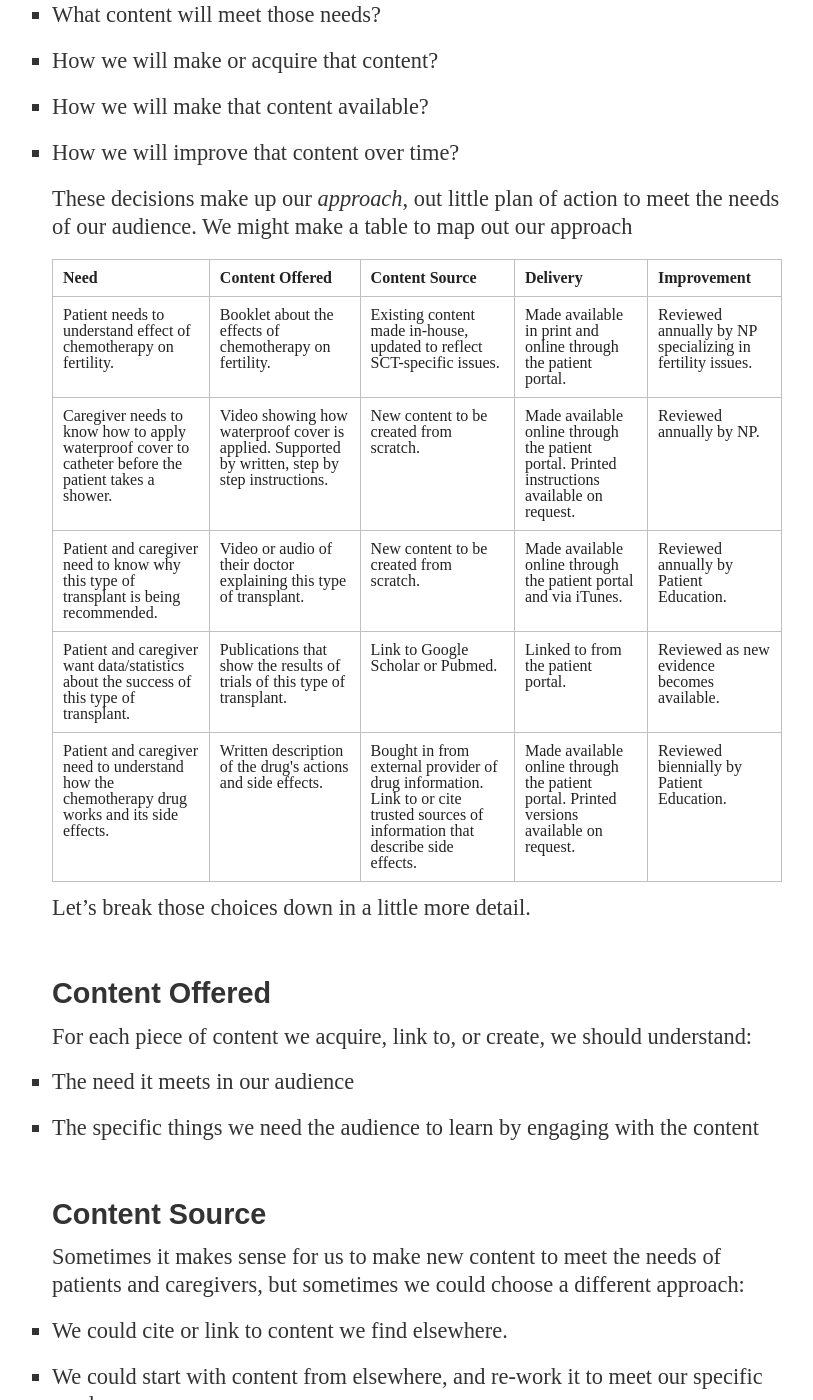
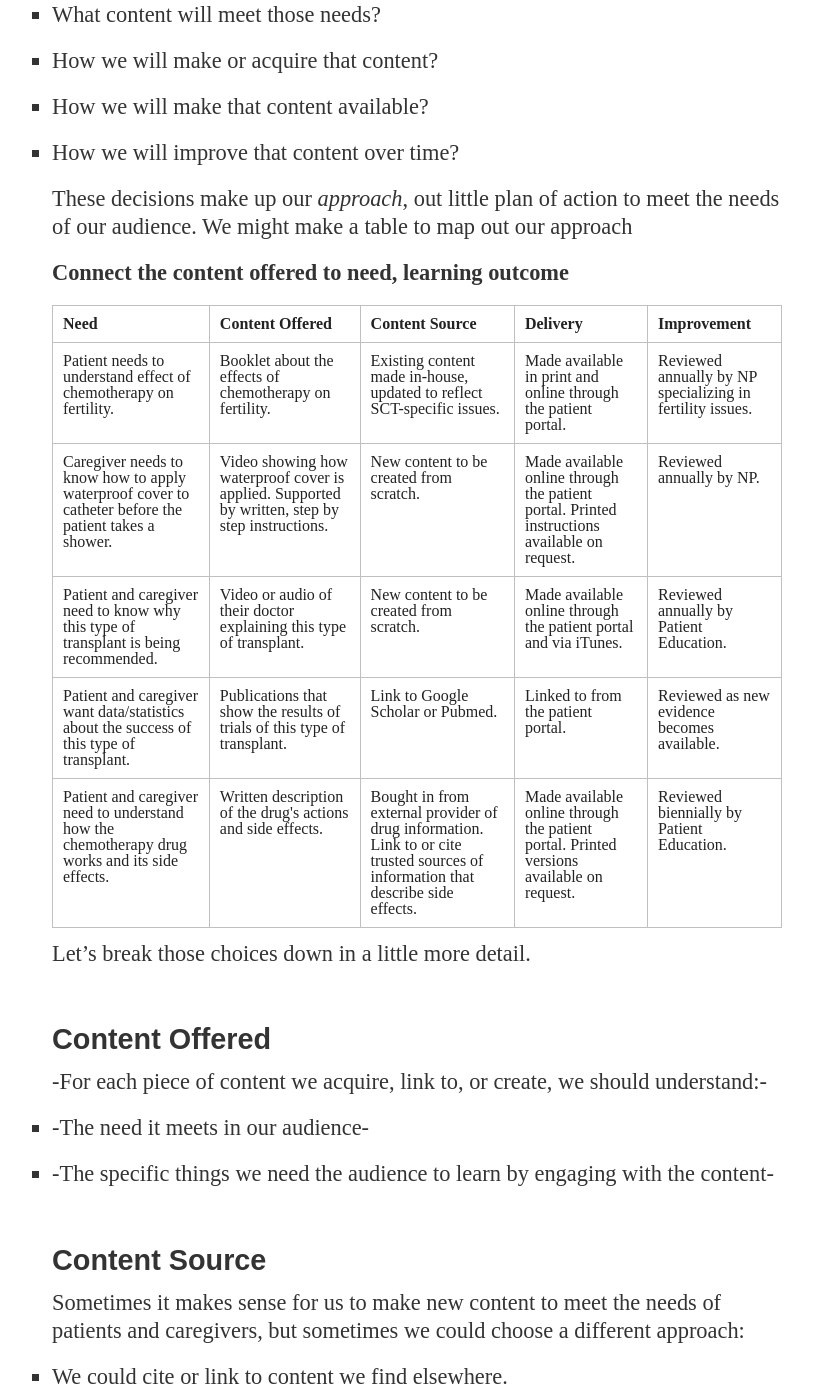
Before and after one commit to mskccpatiented/contentaudit, a Jekyll site: the page built from guidelines/index.md, in a window 1280 px wide and 1400 px high, scrolled down 1815 px. Shown: the whole window, without its empty margins (108-921 px from the left). Built offline with Jekyll 4.4.1, drawn with Linux system fonts in a browser that asks for light colours; Markdown is read by kramdown in place of the engine named in the settings; some of the changed text lies outside the part shown.

Commit message:
BMT Patient Ed: updating content guidelines - making good progress

```diff
--- a/guidelines/index.md
+++ b/guidelines/index.md
@@ -39,6 +39,8 @@ Now that we have set out who we are speaking to, and we understand what their ba
 
 These decisions make up our *approach*, out little plan of action to meet the needs of our audience. We might make a table to map out our approach
 
+**Connect the content offered to need, learning outcome**
+
 <table>
 <tr><th>Need</th><th>Content Offered</th><th>Content Source</th><th>Delivery</th><th>Improvement</th></tr>
 
@@ -57,10 +59,10 @@ These decisions make up our *approach*, out little plan of action to meet the ne
 Let's break those choices down in a little more detail.
 
 ### Content Offered
-For each piece of content we acquire, link to, or create, we should understand:
+-For each piece of content we acquire, link to, or create, we should understand:-
 
-* The need it meets in our audience
-* The specific things we need the audience to learn by engaging with the content
+* -The need it meets in our audience-
+* -The specific things we need the audience to learn by engaging with the content-
 
 ### Content Source
 Sometimes it makes sense for us to make new content to meet the needs of patients and caregivers, but sometimes we could choose a different approach:
@@ -87,6 +89,10 @@ If we decide that we don't have existing content to meet patients' needs, or don
 * What are the risks of using content from outside MSKCC?
 
 ### Delivery
+
+
+### Format
+Deciding what format what to create a piece of content in can be challenging.
 
 
 
```
Also changed, not shown: 1 other file.
